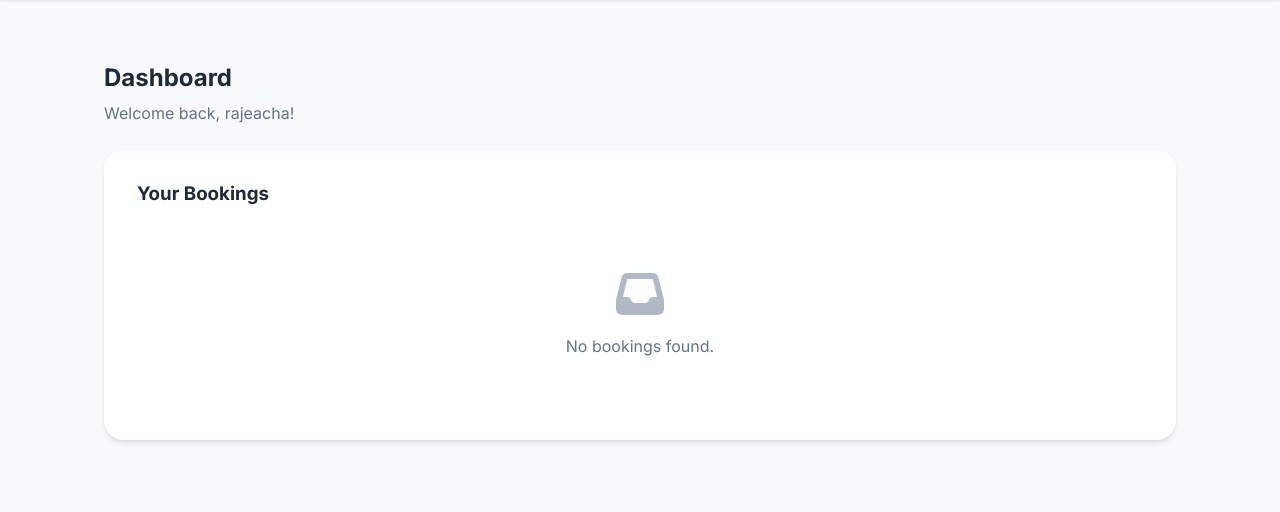
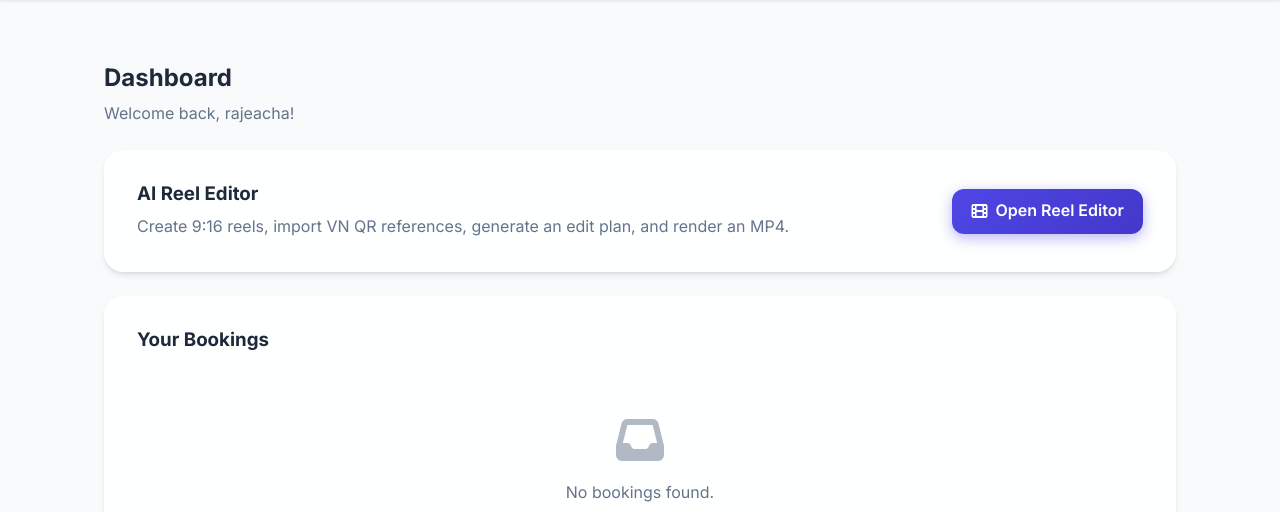
Before and after one commit to rajeshacharya/nammaujire, a Django app: page /auth/dashboard/ in a window 1280 px wide. Shown: the part 78-590 px from the top of the page. Run offline with Django 5.2, Linux system fonts and the light colour scheme; a user stored in the database is signed in; data comes from the database, SQL or seed files in the repository.

Commit message:
Add reel editor dashboard entry

```diff
--- a/core/templates/core/dashboard.html
+++ b/core/templates/core/dashboard.html
@@ -21,6 +21,18 @@
                 </div>
             </div>
         {% endif %}
+    </div>
+
+    <div class="glass-card mb-6">
+        <div class="flex items-center justify-between" style="gap: 1rem; flex-wrap: wrap;">
+            <div>
+                <h3 class="mb-2">AI Reel Editor</h3>
+                <p class="text-muted" style="margin: 0;">Create 9:16 reels, import VN QR references, generate an edit plan, and render an MP4.</p>
+            </div>
+            <a href="{% url 'editor:project_list' %}" class="btn btn-primary">
+                <i class="fa-solid fa-film"></i> Open Reel Editor
+            </a>
+        </div>
     </div>
 
     <div class="glass-card">
```
